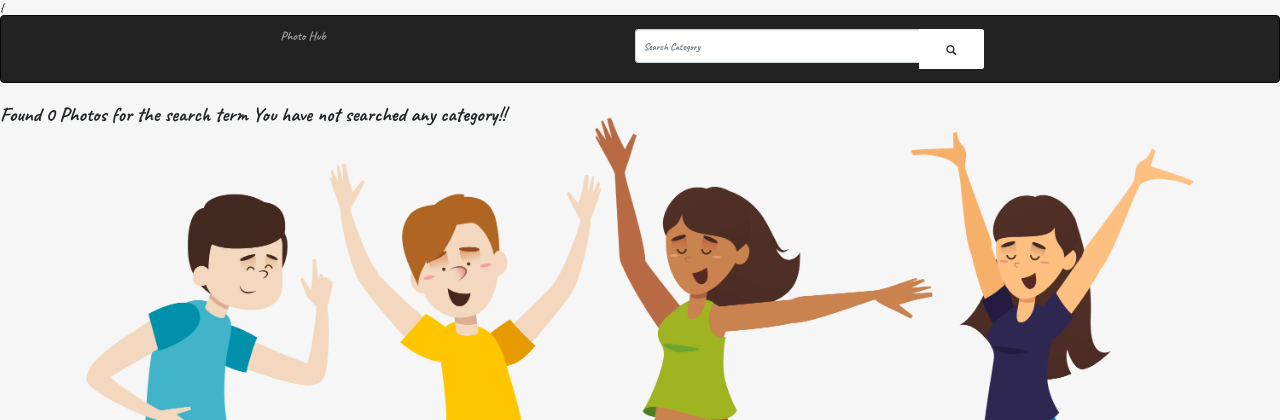
After one commit to Samfan01/Gallery, a Django app: page /search in a window 1280 px wide. The commit adds this page. Shown: the top 420 px of the page. Run offline with Django 3.2, Linux system fonts and the light colour scheme; some libraries are stand-ins or nearby versions.

```diff
--- a/photos/templates/index.html
+++ b/photos/templates/index.html
@@ -18,7 +18,7 @@
                 <div class="container-fluid">
                     <div class="row" id="buttons">
                         <div class="col-md-3"><button style='font-size: large;' type="button"
-                                class="btn btn-dark">Karen</button></div>
+                                class="btn btn-dark"  >Karen</button></div>
                         <div class="col-md-3"><button style='font-size: large;' type="button"
                                 class="btn btn-dark">Kawangware</button></div>
                         <div class="col-md-3"><button style='font-size: large;' type="button"
--- a/photos/templates/navbar.html
+++ b/photos/templates/navbar.html
@@ -9,7 +9,7 @@
     <nav class="navbar navbar-inverse">
         <div class="container-fluid">
             <div class="navbar-header">
-                <a class="navbar-brand" href="">Photo Hub</a>
+                <a class="navbar-brand" href="{% url 'home' %}">Photo Hub</a>
             </div>
             <!-- Adding a search form  -->
             <div class="col-sm-4 col-md-4 navbar-right">
@@ -17,7 +17,7 @@
                 <form class="navbar-form" role="search" action="{% url 'search_results' %}">
 
                     <div class="input-group">
-                        <input type="text" class="form-control" placeholder="Search Category" name="photo_category">
+                        <input type="text" class="form-control" placeholder="Search Category" name="photo">
                         <div class="input-group-btn">
                             <button class="btn btn-default" type="submit"><i
                                     class="glyphicon glyphicon-search"></i></button>
--- /dev/null
+++ b/photos/templates/search.html
@@ -0,0 +1,32 @@
+{{% extends 'base.html' %}
+{% block content %}
+
+<div class="container-fluid">
+    <div class="row">
+        {% if photos %}
+            <h2>Found {{ photos|length }} of searched term {{message}}</h2>
+        {% else %}
+            <h2>Found 0 Photos for the search term {{message}}</h2>
+        {% endif %}
+    </div>
+
+    <div class="row">
+        {% if photos %}
+        {% for photo_item in photos %}
+        <div class="col-md-4">
+        <div class="card bg-dark text-white">
+            <img src="{{photo_item.photo.url}}" class="card-img" alt="..." style="height: 350px;">
+            <div class="card-img-overlay">
+                <h5 class="card-title">{{photo_item.photo_location}}</h5>
+
+                <p class="card-text">{{photo_item.upload_date}}</p>
+            </div>
+        </div>
+        <br>
+        </div>
+        {% endfor %}
+        {% endif %}
+        </div>
+
+</div>
+{% endblock %}
--- a/photos/urls.py
+++ b/photos/urls.py
@@ -5,7 +5,7 @@
 from django.conf.urls.static import static
 
 urlpatterns=[
-    path('',views.home,name='home')
+    path('',views.home,name='home'),
     path('search',views.search_results, name = 'search_results')
 ]
 if settings.DEBUG:
--- a/photos/views.py
+++ b/photos/views.py
@@ -8,10 +8,11 @@
     photo = Photo.photo_info()
 
     return render(request,'index.html',{'photos':photo})
+
 def search_results(request):
 
     if 'photo' in request.GET and request.GET['photo']:
-        search_term request.GET.get('photo')
+        search_term = request.GET.get('photo')
         searched_photos = Photo.search_by_category(search_term)
         message = f'{search_term}'
 
@@ -20,3 +21,9 @@
     else:
         message = 'You have not searched any category!!'
         return render(request,'search.html',{'message':message})
+
+def show_results(request,photo_location):
+
+    photo = Photo.show_by_location(photo_location)
+
+    return render(request,'location.html',{'photos':photo})
```
Also changed, not shown: photos/models.py (+6 -2 lines), photos/templates/location.html (added, +17 -0 lines).
